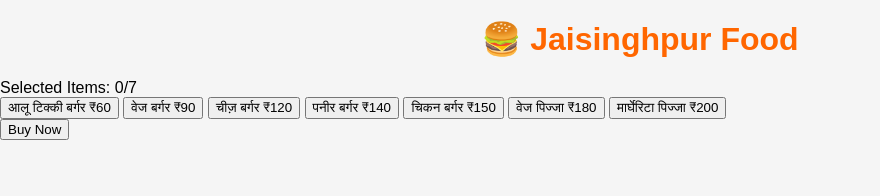
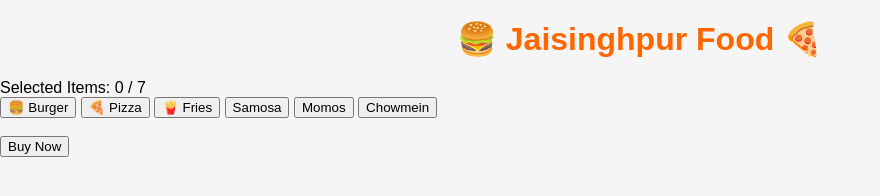
Before and after one commit to anmolkolhi85-lang/Anmol-food-, a plain HTML site: page index.html in a window 1280 px wide. Shown: the whole page, without its empty margins (0-880 px from the left). Drawn offline with Linux system fonts and the light colour scheme.

Commit message:
Update index.html

```diff
--- a/index.html
+++ b/index.html
@@ -1,41 +1,31 @@
 <!DOCTYPE html>
-<html>
+<html lang="en">
 <head>
     <meta charset="UTF-8">
     <meta name="viewport" content="width=device-width, initial-scale=1.0">
     <title>Jaisinghpur Food</title>
     <link rel="stylesheet" href="style.css">
 </head>
-
 <body>
 
-<h1>🍔 Jaisinghpur Food</h1>
+    <h1>🍔 Jaisinghpur Food 🍕</h1>
 
     <div class="cart">
-Selected Items: <span id="count">0</span>/7
+        Selected Items: <span id="count">0</span> / 7
     </div>
 
     <div class="menu">
-
-<button class="item" onclick="selectItem(this)">आलू टिक्की बर्गर ₹60</button>
-
-<button class="item" onclick="selectItem(this)">वेज बर्गर ₹90</button>
-
-<button class="item" onclick="selectItem(this)">चीज़ बर्गर ₹120</button>
-
-<button class="item" onclick="selectItem(this)">पनीर बर्गर ₹140</button>
-
-<button class="item" onclick="selectItem(this)">चिकन बर्गर ₹150</button>
-
-<button class="item" onclick="selectItem(this)">वेज पिज्जा ₹180</button>
-
-<button class="item" onclick="selectItem(this)">मार्घेरिटा पिज्जा ₹200</button>
-
+        <button class="item" onclick="selectItem(this)">🍔 Burger</button>
+        <button class="item" onclick="selectItem(this)">🍕 Pizza</button>
+        <button class="item" onclick="selectItem(this)">🍟 Fries</button>
+        <button class="item" onclick="selectItem(this)">Samosa</button>
+        <button class="item" onclick="selectItem(this)">Momos</button>
+        <button class="item" onclick="selectItem(this)">Chowmein</button>
     </div>
 
+    <br>
     <button id="buyBtn">Buy Now</button>
 
     <script src="script.js"></script>
-
 </body>
 </html>
```
Lines whose indentation alone changed are shown as unchanged.
